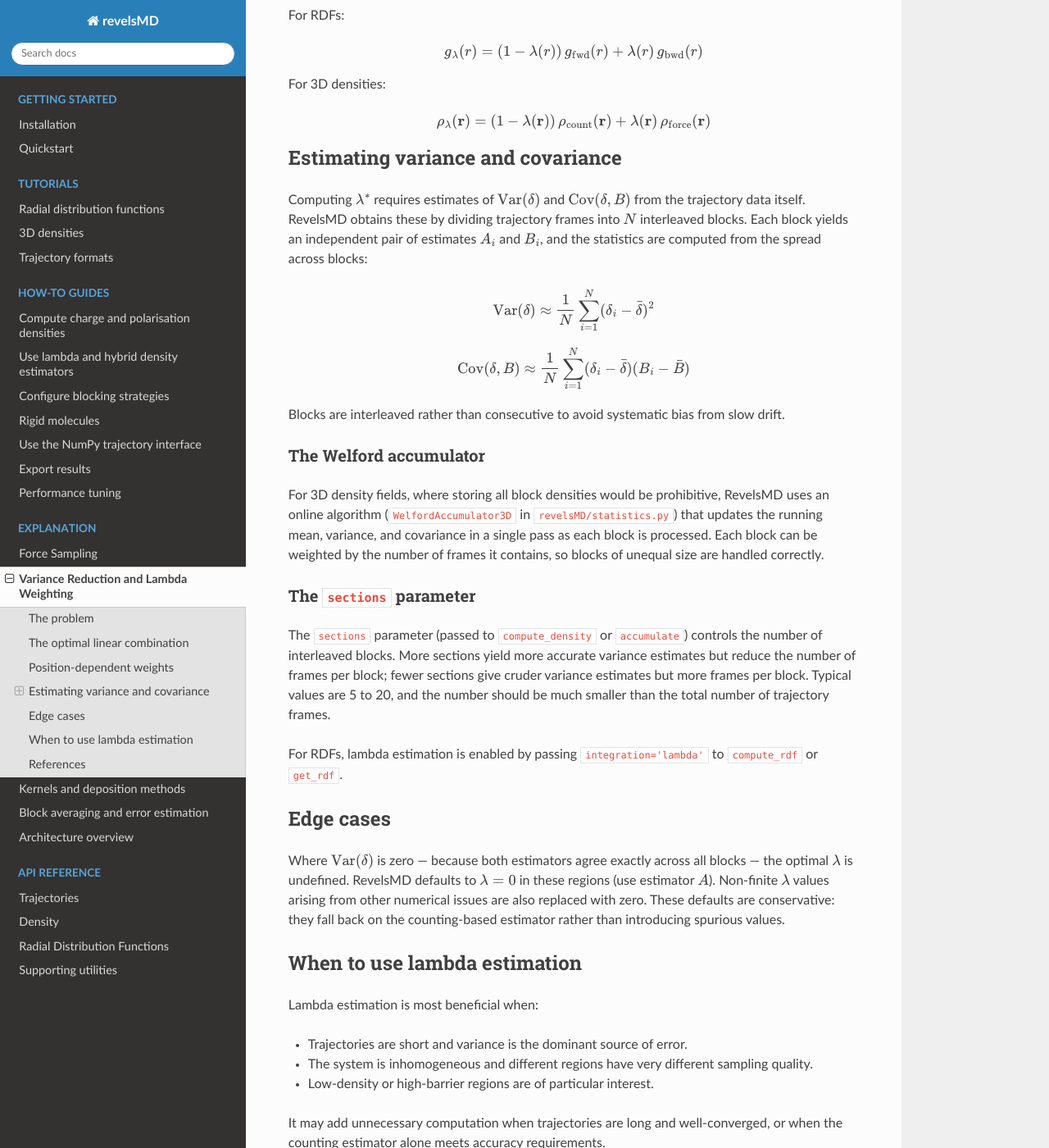
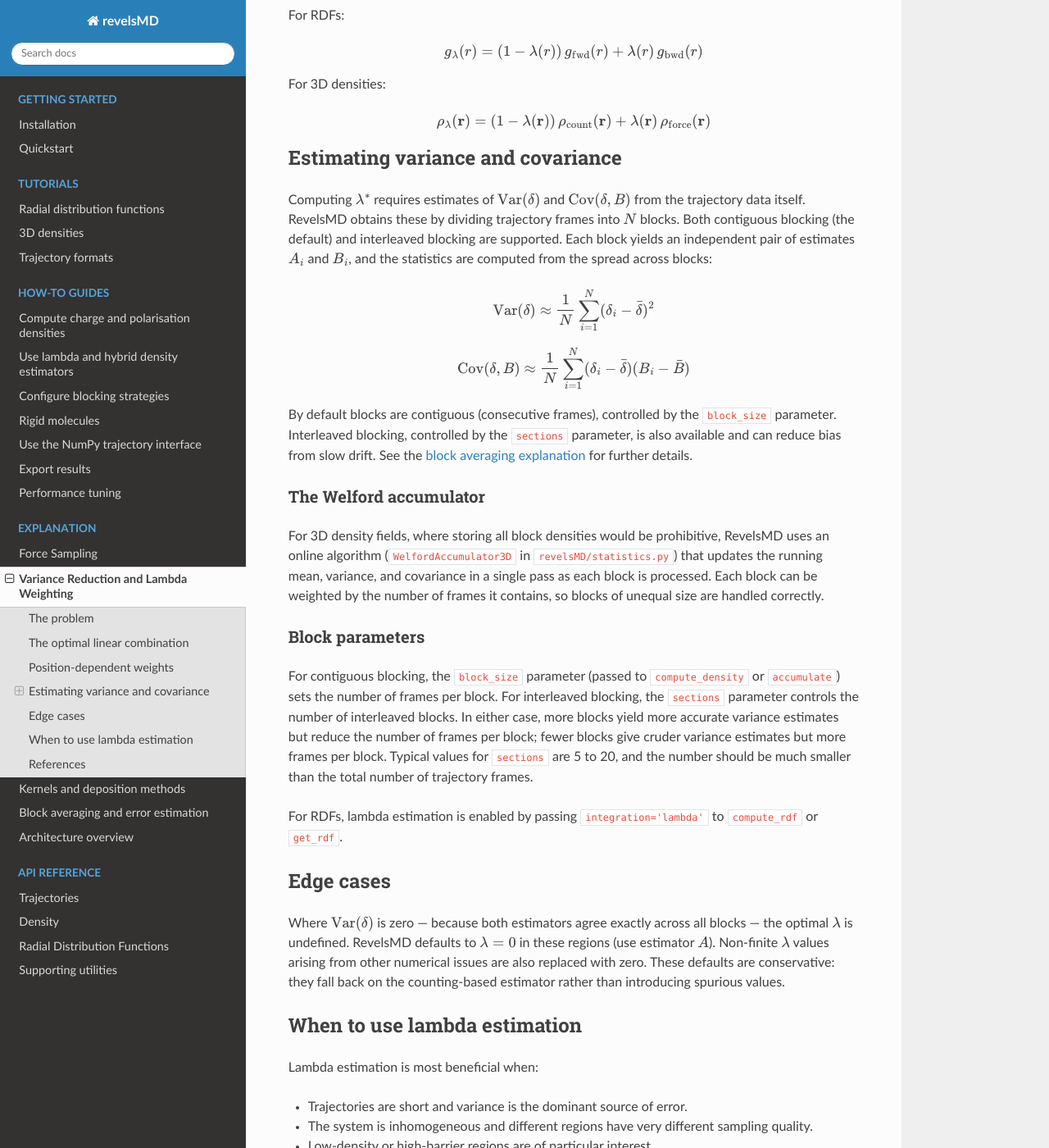
Before and after one commit to user200000/revelsmd, a Sphinx documentation site: the page built from docs/source/explanation/variance-reduction.md, in a window 1280 px wide and 1400 px high, scrolled down 1093 px. Shown: the whole window at 82% size. Built offline with Sphinx 7.4.7 and the Read the Docs theme 3.1.0, drawn with Linux system fonts in a browser that asks for light colours.

Commit message:
Fix documentation accuracy issues from audit

```diff
--- a/docs/source/explanation/variance-reduction.md
+++ b/docs/source/explanation/variance-reduction.md
@@ -38,21 +38,21 @@ $$\rho_\lambda(\mathbf{r}) = (1 - \lambda(\mathbf{r}))\, \rho_\text{count}(\math
 
 ## Estimating variance and covariance
 
-Computing $\lambda^*$ requires estimates of $\operatorname{Var}(\delta)$ and $\operatorname{Cov}(\delta, B)$ from the trajectory data itself. RevelsMD obtains these by dividing trajectory frames into $N$ interleaved blocks. Each block yields an independent pair of estimates $A_i$ and $B_i$, and the statistics are computed from the spread across blocks:
+Computing $\lambda^*$ requires estimates of $\operatorname{Var}(\delta)$ and $\operatorname{Cov}(\delta, B)$ from the trajectory data itself. RevelsMD obtains these by dividing trajectory frames into $N$ blocks. Both contiguous blocking (the default) and interleaved blocking are supported. Each block yields an independent pair of estimates $A_i$ and $B_i$, and the statistics are computed from the spread across blocks:
 
 $$\operatorname{Var}(\delta) \approx \frac{1}{N} \sum_{i=1}^N (\delta_i - \bar{\delta})^2$$
 
 $$\operatorname{Cov}(\delta, B) \approx \frac{1}{N} \sum_{i=1}^N (\delta_i - \bar{\delta})(B_i - \bar{B})$$
 
-Blocks are interleaved rather than consecutive to avoid systematic bias from slow drift.
+By default blocks are contiguous (consecutive frames), controlled by the `block_size` parameter. Interleaved blocking, controlled by the `sections` parameter, is also available and can reduce bias from slow drift. See the [block averaging explanation](block-averaging.md) for further details.
 
 ### The Welford accumulator
 
 For 3D density fields, where storing all block densities would be prohibitive, RevelsMD uses an online algorithm (`WelfordAccumulator3D` in `revelsMD/statistics.py`) that updates the running mean, variance, and covariance in a single pass as each block is processed. Each block can be weighted by the number of frames it contains, so blocks of unequal size are handled correctly.
 
-### The `sections` parameter
+### Block parameters
 
-The `sections` parameter (passed to `compute_density` or `accumulate`) controls the number of interleaved blocks. More sections yield more accurate variance estimates but reduce the number of frames per block; fewer sections give cruder variance estimates but more frames per block. Typical values are 5 to 20, and the number should be much smaller than the total number of trajectory frames.
+For contiguous blocking, the `block_size` parameter (passed to `compute_density` or `accumulate`) sets the number of frames per block. For interleaved blocking, the `sections` parameter controls the number of interleaved blocks. In either case, more blocks yield more accurate variance estimates but reduce the number of frames per block; fewer blocks give cruder variance estimates but more frames per block. Typical values for `sections` are 5 to 20, and the number should be much smaller than the total number of trajectory frames.
 
 For RDFs, lambda estimation is enabled by passing `integration='lambda'` to `compute_rdf` or `get_rdf`.
 
```
Also changed, not shown: docs/source/explanation/architecture.md (+1 -1 lines), docs/source/getting-started/quickstart.md (+1 -1 lines), docs/source/how-to/density-types.md (+2 -2 lines), docs/source/how-to/performance-tuning.md (+1 -1 lines), docs/source/tutorials/first-rdf.md (+1 -1 lines), 1 other file.
